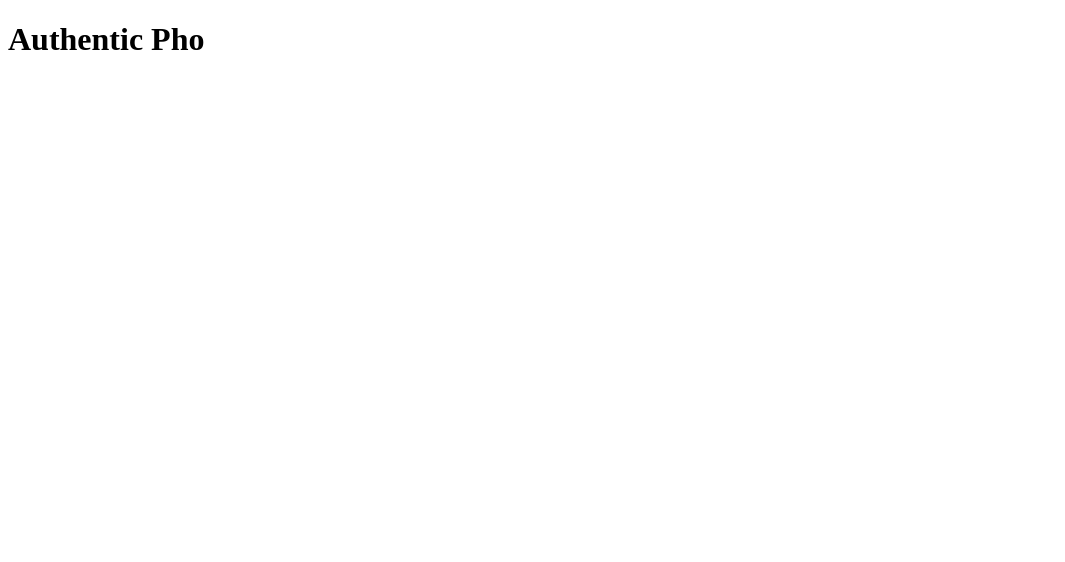
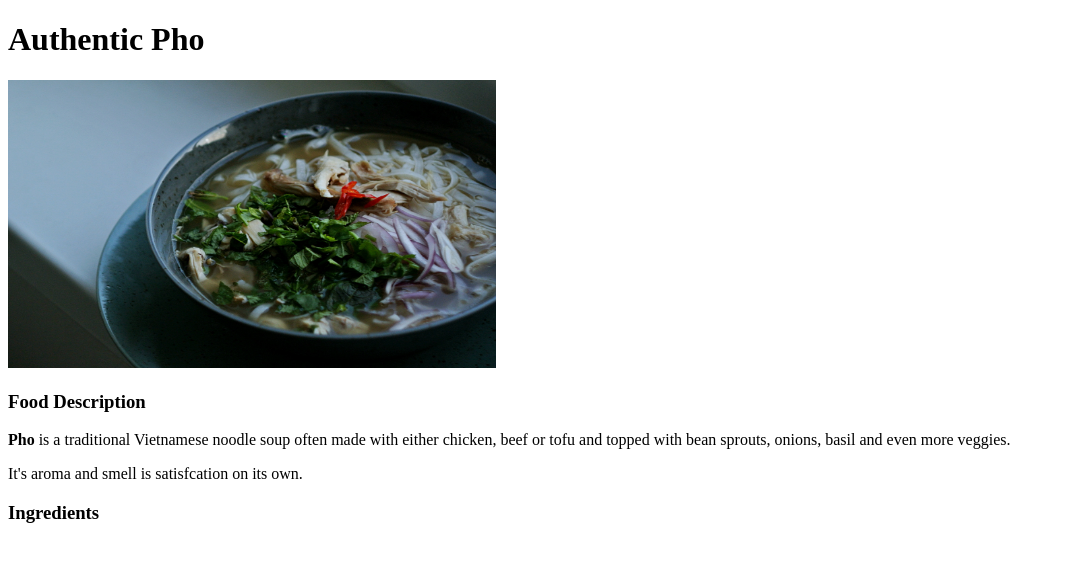
Before and after one commit to JustVietNH/odin-recipes, a plain HTML site: page recipes/pho.html in a window 1280 px wide. Shown: the whole page, without its empty margins (0-1065 px from the left). Drawn offline with Linux system fonts and the light colour scheme.

Commit message:
Add pho image

```diff
--- a/recipes/pho.html
+++ b/recipes/pho.html
@@ -7,5 +7,14 @@
 
   <body>
     <h1>Authentic Pho</h1>
-  </body>
+    <img src="../images/pho.jpg" alt="Bowl of Pho" width="488", height="288">
+    <h3>Food Description</h3>
+    <p>
+        <strong>Pho</strong> is a traditional Vietnamese noodle soup often made with either chicken, beef or tofu and topped with bean sprouts, onions, basil and even more veggies.
+    </p>
+    <p>It's aroma and smell is satisfcation on its own.</p>
+
+    <h3>Ingredients</h3>
+</body>
+
   </html>
```
Also changed, not shown: images/pho.jpg (added).
